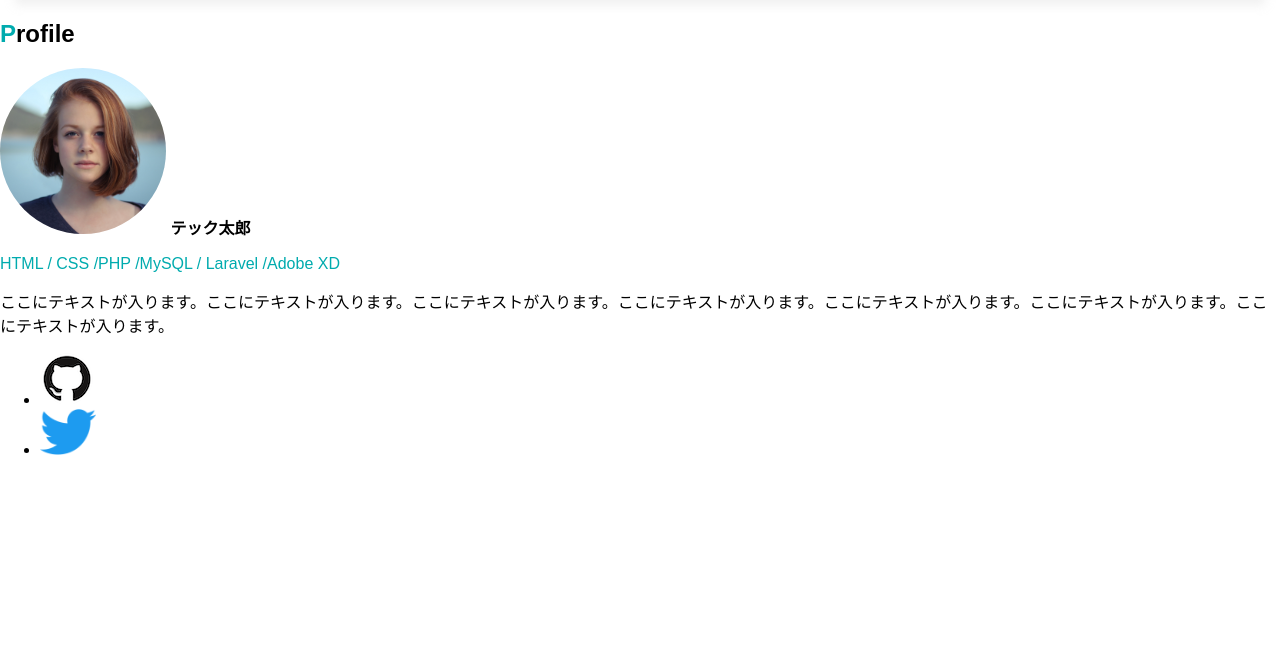
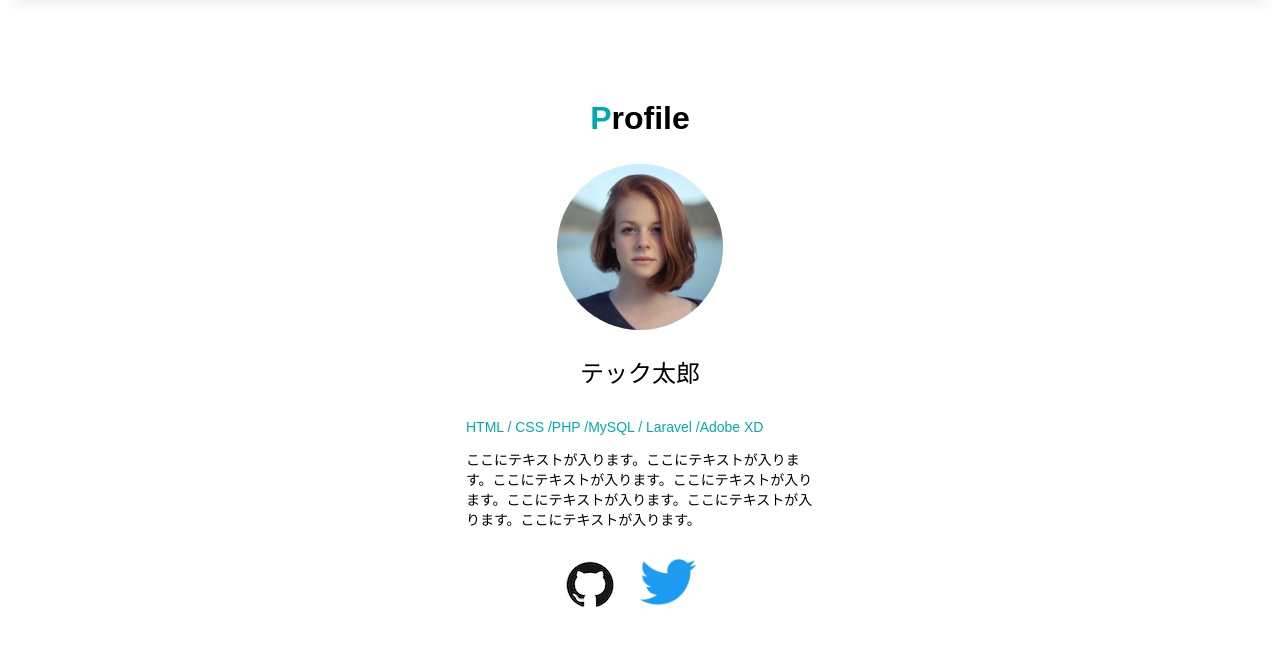
Before and after one commit to rikumiyamoto0926/portfolio, a PHP site: page / in a window 1280 px wide. Shown: the part 65-711 px from the top of the page. Run offline with PHP 8.4, Linux system fonts and the light colour scheme.

Commit message:
style.css追加

```diff
--- a/style.css
+++ b/style.css
@@ -12,6 +12,11 @@ body{
 .color-green{
     color: #00abae;
 }
+
+.sub-title{
+    font-size: 32px;
+}
+
 /* [header]のスタイルシート */
 
 .block-header {
@@ -26,3 +31,51 @@ body{
     text-decoration: underline;
     letter-spacing: 1px;
 }
+
+/*  [main]のスタイルシート */
+
+.block-main{
+    text-align: center;
+    margin: 100px;
+}
+
+/*[profile]のスタイルシート*/
+
+.item-list{
+    width: 100%;
+    max-width: 348px;
+    /* margin: 0; */
+    /* margin: auto; */
+    margin: 0 auto;
+}
+
+.item-list b {
+    display: block;
+    font-size: 24px;
+    font-weight: normal;
+    margin: 20px 0 30px;
+}
+
+.item-list p {
+    font-size: 14;
+    font-size: 14px;
+    line-height: normal;
+    text-align: left;
+}
+
+.icon-list {
+    list-style: none;
+    /* width: 100px; */
+    width: 100%;
+    max-width: 247px;
+    margin: 30px auto;
+    padding: 0;
+    display: flex;
+    -webkit-justify-content: center;
+
+
+}
+
+.icon-list li {
+    margin-right: 22px;
+}
```
